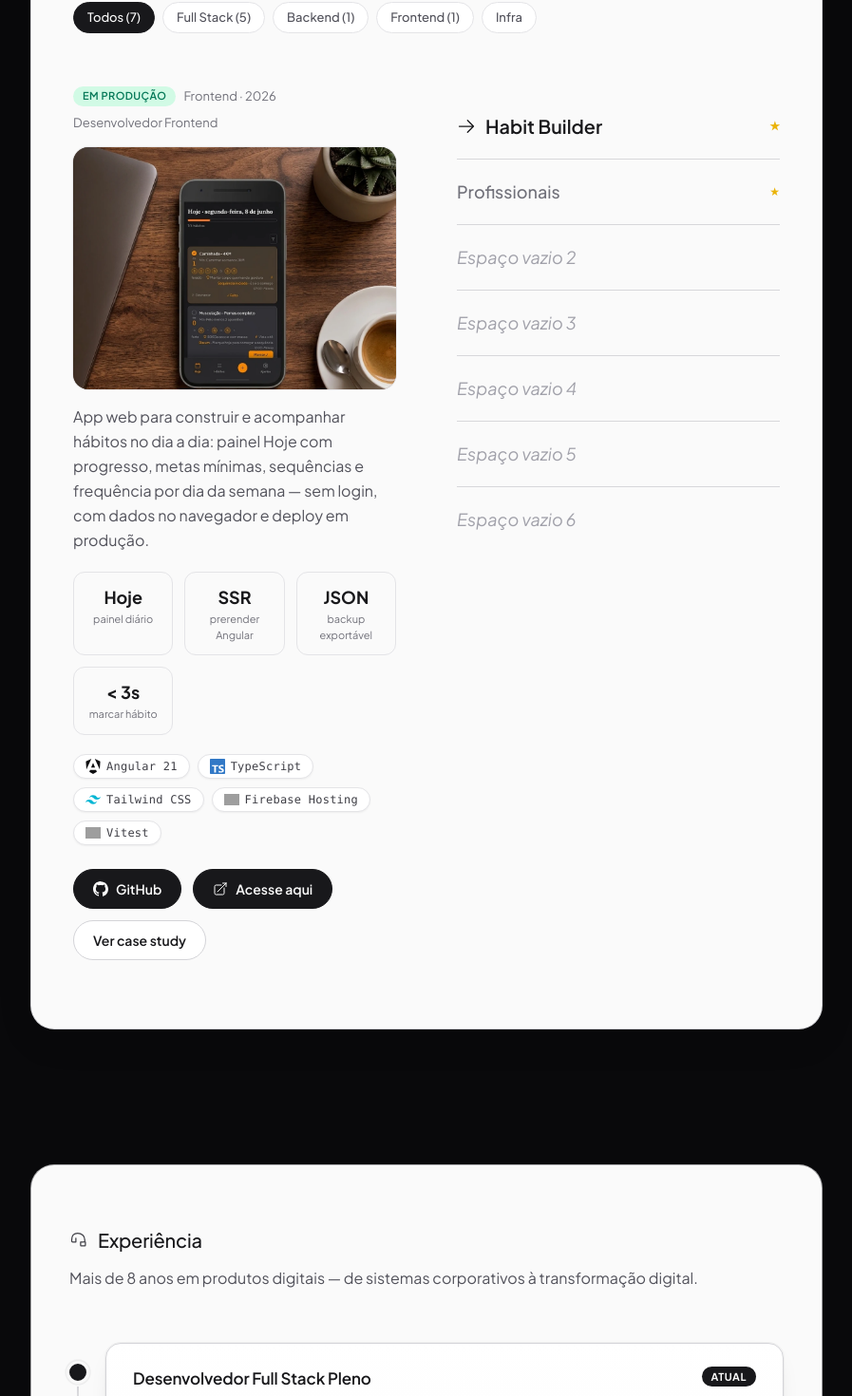
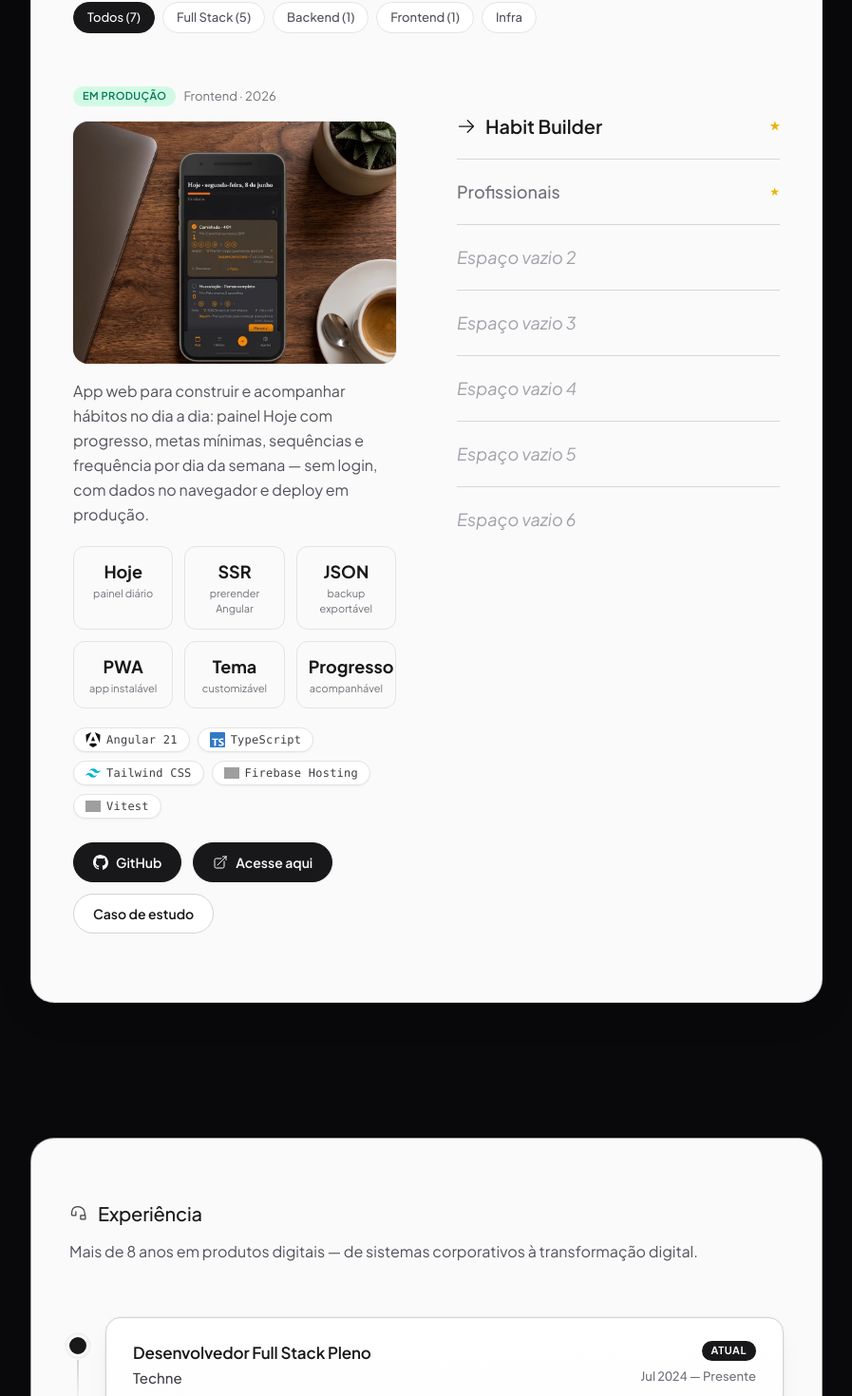
Before and after one commit to WillianWRS/portfolio-dev-fullstack, an Angular app: page / in a window 1280 px wide. Shown: the part 1140-2610 px from the top of the page at 95% size, without its empty margins (191-1088 px from the left). Built offline with nearby package versions, Linux system fonts and the light colour scheme; grey boxes are pictures that could not be loaded.

Commit message:
feat: update on habit builder project details

```diff
--- a/src/app/core/content/projects.content.ts
+++ b/src/app/core/content/projects.content.ts
@@ -30,8 +30,6 @@ function createEmptySlot(index: number): ProjectSource {
     status: 'construction',
     category: 'fullstack',
     year: 2026,
-    roleBR: '',
-    roleEN: '',
   };
 }
 
@@ -52,27 +50,27 @@ export const PROJECTS_SOURCE: readonly ProjectSource[] = [
     category: 'frontend',
     featured: true,
     year: 2026,
-    roleBR: 'Desenvolvedor Frontend',
-    roleEN: 'Frontend Developer',
     githubUrl: 'https://github.com/WillianWRS/wrs-habit-builder',
     liveUrl: 'https://wrs-habit-builder.web.app/',
     metrics: [
       { value: 'Hoje', labelBR: 'painel diário', labelEN: 'daily dashboard' },
       { value: 'SSR', labelBR: 'prerender Angular', labelEN: 'Angular prerender' },
       { value: 'JSON', labelBR: 'backup exportável', labelEN: 'exportable backup' },
-      { value: '< 3s', labelBR: 'marcar hábito', labelEN: 'to mark habit' },
+      { value: 'PWA', labelBR: 'app instalável', labelEN: 'installable app' },
+      { value: 'Tema', labelBR: 'customizável', labelEN: 'customizable' },
+      { value: 'Progresso', labelBR: 'acompanhável', labelEN: 'trackable' },
     ],
     caseStudy: {
       problemBR:
-        'Ferramentas genéricas ou planilhas fazem pessoas abandonar hábitos por falta de gatilho no momento certo, metas ambiciosas demais e feedback punitivo quando um dia é perdido — o streak que zera desencoraja retomar a rotina.',
+        'Ferramentas genéricas ou planilhas fazem pessoas abandonar hábitos por falta de gatilho no momento certo, metas ambiciosas demais e feedback punitivo quando um dia é perdido — sequências que apagam o histórico e punem quem tenta voltar à rotina.',
       problemEN:
         'Generic tools or spreadsheets make people abandon habits due to missing cues at the right moment, overly ambitious goals, and punitive feedback when a day is missed — fragile streaks discourage getting back on track.',
       solutionBR:
-        'Habit Builder aplica intenções de implementação e ações mínimas em cada hábito, com painel Hoje para marcar em um toque, biblioteca com filtros, sequências com reset suave após faltas, tema claro/escuro e persistência versionada em localStorage com backup JSON — Angular 21, signals, SSR e Firebase Hosting.',
+        'Habit Builder aplica intenções de implementação e ações mínimas em cada hábito, com painel Hoje para marcar em um toque (incluindo swipe no mobile), biblioteca com filtros, páginas dedicadas de criar/editar e detalhe por hábito. A métrica central é adesão (%) — consistência no período, não perfeição diária. Sequências são calculadas sobre um log imutável: quebra suave com freeze semanal automático, recorde e total preservados, níveis visuais de progresso. Inclui heatmap mensal, notas diárias, lembretes locais, layer de foto para compartilhamento, tema claro/escuro e persistência local-first em IndexedDB com migrações versionadas e backup JSON — Angular 21, signals, PWA instalável, prerender/SSR e Firebase Hosting.',
       solutionEN:
         'Habit Builder applies implementation intentions and minimum actions per habit, with a Today dashboard for one-tap check-ins, a filterable habit library, streaks with soft reset after misses, light/dark theme, and versioned localStorage persistence with JSON backup — Angular 21, signals, SSR, and Firebase Hosting.',
       outcomeBR:
-        'App em produção com UX mobile-first, onboarding sem fricção (sem conta) e demo online pronta para revisão técnica: arquitetura por features, estado previsível com signals e produto usado no dia a dia (dogfooding).',
+        'App em produção com UX mobile-first, entrada sem conta e fluxo pensado para uso real no dia a dia. Arquitetura por features, estado previsível com signals, regras de domínio testadas e pipeline de CI (lint, testes e build). Base pronta para beta e evolução com backend.',
       outcomeEN:
         'Production app with mobile-first UX, frictionless onboarding (no account), and an online demo ready for technical review: feature-based architecture, predictable state with signals, and real daily use (dogfooding).',
     },
@@ -92,8 +90,6 @@ export const PROJECTS_SOURCE: readonly ProjectSource[] = [
     category: 'backend',
     featured: true,
     year: 2024,
-    roleBR: 'Desenvolvedor Backend',
-    roleEN: 'Backend Developer',
     githubUrl: 'https://github.com/WillianWRS/profissionais',
     metrics: [
       { value: 'REST', labelBR: 'API documentada', labelEN: 'documented API' },
--- a/src/app/core/i18n/translations.ts
+++ b/src/app/core/i18n/translations.ts
@@ -32,7 +32,6 @@ export type TranslationKey =
   | 'projects.comingSoon'
   | 'projects.placeholderTitle'
   | 'projects.placeholderDescription'
-  | 'projects.placeholderRole'
   | 'projects.placeholderStack'
   | 'projects.placeholderMetric'
   | 'projects.access'
@@ -122,12 +121,11 @@ const BR: Record<TranslationKey, string> = {
   'projects.comingSoon': 'Novos cases em breve — acompanhe as atualizações.',
   'projects.placeholderTitle': 'Espaço vazio',
   'projects.placeholderDescription': 'Espaço para descrição',
-  'projects.placeholderRole': 'Espaço para papel / contribuição',
   'projects.placeholderStack': 'Espaço para stack',
   'projects.placeholderMetric': 'Espaço para métrica',
   'projects.access': 'Acesse aqui',
   'projects.github': 'GitHub',
-  'projects.caseStudy': 'Ver case study',
+  'projects.caseStudy': 'Caso de estudo',
   'projects.closeCaseStudy': 'Fechar',
   'projects.stacksAria': 'Tecnologias do projeto',
   'projects.filterAll': 'Todos',
@@ -215,7 +213,6 @@ const EN: Record<TranslationKey, string> = {
   'projects.comingSoon': 'New case studies coming soon — stay tuned.',
   'projects.placeholderTitle': 'Empty slot',
   'projects.placeholderDescription': 'Space for description',
-  'projects.placeholderRole': 'Space for role / contribution',
   'projects.placeholderStack': 'Space for stack',
   'projects.placeholderMetric': 'Space for metric',
   'projects.access': 'Access here',
--- a/src/app/core/models/project.model.ts
+++ b/src/app/core/models/project.model.ts
@@ -39,8 +39,6 @@ export interface ProjectSource {
   placeholder?: boolean;
   placeholderIndex?: number;
   year: number;
-  roleBR: string;
-  roleEN: string;
   githubUrl?: string;
   liveUrl?: string;
   metrics?: readonly ProjectMetricSource[];
@@ -60,7 +58,6 @@ export interface ProjectView {
   featured: boolean;
   isPlaceholder: boolean;
   year: number | string;
-  role: string;
   githubUrl?: string;
   liveUrl?: string;
   metrics: { value: string; label: string }[];
--- a/src/app/core/services/portfolio-content.service.ts
+++ b/src/app/core/services/portfolio-content.service.ts
@@ -145,7 +145,6 @@ export class PortfolioContentService {
         featured: false,
         isPlaceholder: true,
         year: '—',
-        role: translate(locale, 'projects.placeholderRole'),
         metrics: [
           {
             value: '—',
@@ -178,7 +177,6 @@ export class PortfolioContentService {
       featured: project.featured ?? false,
       isPlaceholder: underConstruction,
       year: project.year,
-      role: isBR ? project.roleBR : project.roleEN,
       githubUrl: project.githubUrl,
       liveUrl: project.liveUrl,
       metrics: (project.metrics ?? []).map((metric) => ({
--- a/src/app/features/home/sections/projects/projects.html
+++ b/src/app/features/home/sections/projects/projects.html
@@ -37,7 +37,6 @@
           <div class="mb-4 flex flex-wrap items-center gap-2">
             <span class="project-status" [class]="statusClass(selected.status)">{{ selected.statusLabel }}</span>
             <span class="project-meta">{{ selected.categoryLabel }} · {{ selected.year }}</span>
-            <span class="project-meta">{{ selected.role }}</span>
           </div>
 
           <figure
@@ -185,6 +184,7 @@
       </div>
     }
   </div>
+</section>
 
 @if (caseStudyOpen() && selectedProject().caseStudy; as caseStudy) {
   <div
@@ -241,4 +241,3 @@
     </div>
   </div>
 }
-</section>
--- a/src/app/features/home/sections/projects/projects.scss
+++ b/src/app/features/home/sections/projects/projects.scss
@@ -291,24 +291,33 @@
   position: fixed;
   inset: 0;
   z-index: 50;
-  display: flex;
-  justify-content: center;
-  padding: 1.5rem;
   overflow-y: auto;
   overscroll-behavior: contain;
+  padding: 1rem;
   background: rgb(0 0 0 / 0.65);
   backdrop-filter: blur(4px);
 }
 
 .case-study-modal {
   width: min(100%, 36rem);
-  margin: auto;
-  flex-shrink: 0;
+  margin-inline: auto;
   border-radius: 1.25rem;
   border: 1px solid rgb(228 228 231);
   background: rgb(250 250 250);
   padding: 1.5rem;
   box-shadow: 0 24px 48px rgb(0 0 0 / 0.25);
+}
+
+@media (max-width: 767px) {
+  .case-study-backdrop {
+    padding-top: calc(4.475rem + env(safe-area-inset-top, 0px) + 0.75rem);
+  }
+}
+
+@media (min-width: 768px) {
+  .case-study-backdrop {
+    padding: 6rem 2rem 2rem;
+  }
 }
 
 .case-study-close {
--- a/src/app/features/home/sections/stacks/stacks.html
+++ b/src/app/features/home/sections/stacks/stacks.html
@@ -7,7 +7,6 @@
       {{ localeService.t('stacks.heading') }}
     </h2>
     <p class="section-card__subtitle">{{ localeService.t('stacks.subtitle') }}</p>
-    <p class="mt-2 font-mono text-xs text-zinc-500">{{ localeService.t('stacks.proficiencyLegend') }}</p>
 
     <div class="stacks-categories mt-14">
       @for (category of content.stackCategories(); track category.id) {
@@ -23,8 +22,6 @@
                 <app-stack-chip
                   [name]="item.name"
                   [iconSlug]="item.iconSlug"
-                  [proficiency]="item.proficiency"
-                  [proficiencyLabel]="item.proficiencyLabel"
                 />
               </li>
             }
--- a/src/app/shared/directives/focus-trap.directive.ts
+++ b/src/app/shared/directives/focus-trap.directive.ts
@@ -35,7 +35,7 @@ export class FocusTrapDirective implements AfterViewInit, OnDestroy {
 
   ngAfterViewInit(): void {
     const focusable = this.getFocusableElements();
-    focusable[0]?.focus();
+    focusable[0]?.focus({ preventScroll: true });
     document.addEventListener('keydown', this.onKeydown);
   }
 
```
Lines whose indentation alone changed are shown as unchanged.
